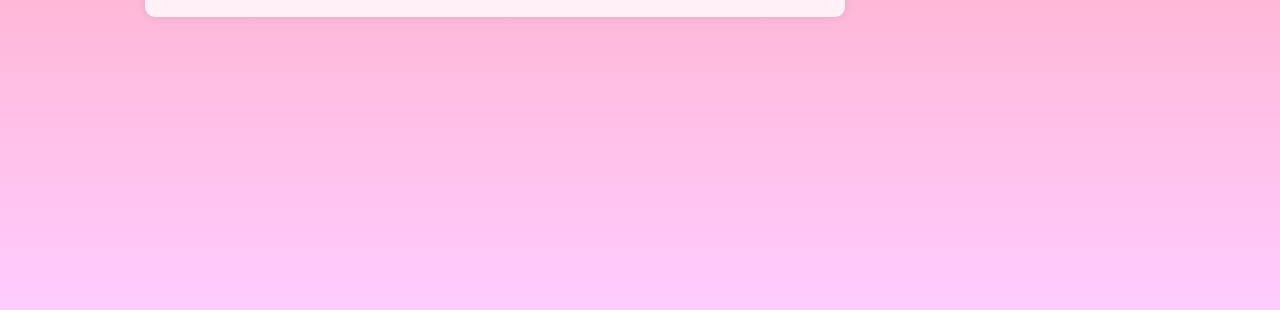
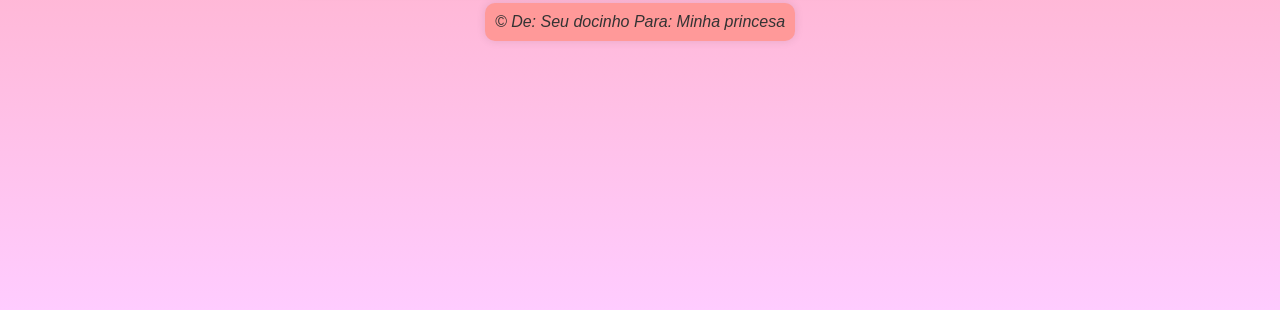
Before and after one commit to vichinskyy/Meu-amorzinho, a plain HTML site: page index.html in a window 1280 px wide. Shown: the part 490-800 px from the top of the page. Drawn offline with Linux system fonts and the light colour scheme.

Commit message:
Update styles.css

```diff
--- a/styles.css
+++ b/styles.css
@@ -8,6 +8,7 @@ body {
     justify-content: center;
     align-items: center;
     color: #333;
+    flex-direction: column;
 }
 
 .container {
@@ -16,6 +17,17 @@ body {
     padding: 20px;
     border-radius: 10px;
     box-shadow: 0 0 10px rgba(0, 0, 0, 0.1);
+
+}
+.footer {
+    text-align: center;
+    padding: 10px;
+    background: rgba(255, 255, 255, 0.8);
+    border-radius: 10px;
+    box-shadow: 0 0 10px rgba(0, 0, 0, 0.1);
+    margin-top: 10px;
+    font-style: italic;
+    background: #ff9999
 }
 
 h1 {
```
